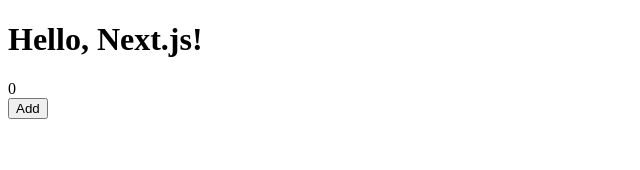
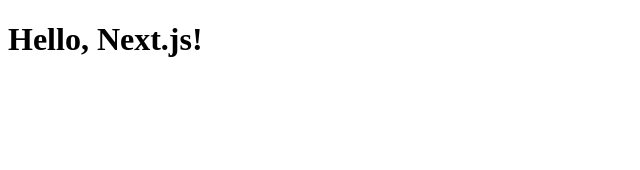
Before and after one commit to tiagolopesdev/nextjs, a Next.js app in the folder hello-world/: page / in a window 1280 px wide. Shown: the top 170 px of the page, without its empty margins (0-640 px from the left). Built offline with nearby package versions, Linux system fonts and the light colour scheme.

Commit message:
removi o counter da home

```diff
--- a/hello-world/app/page.tsx
+++ b/hello-world/app/page.tsx
@@ -1,10 +1,8 @@
-import Counter from './counter'
 
 export default function Page() {
     return (
         <div>
             <h1>Hello, Next.js!</h1>
-            <Counter />
         </div>
 
     )
```
